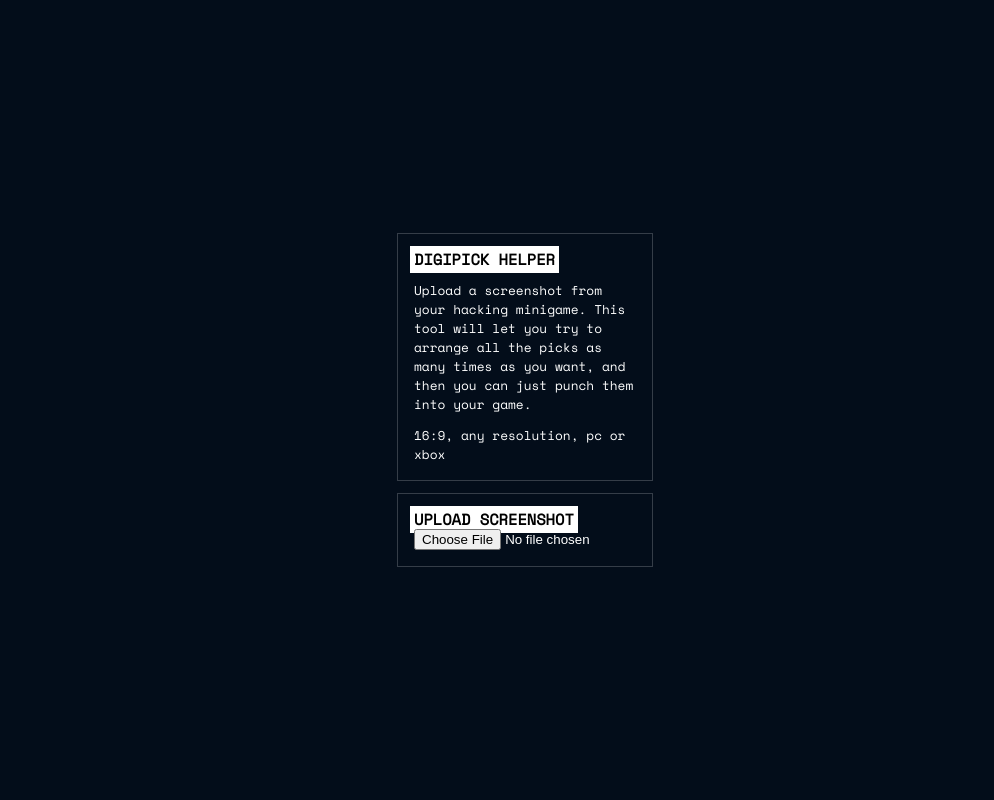
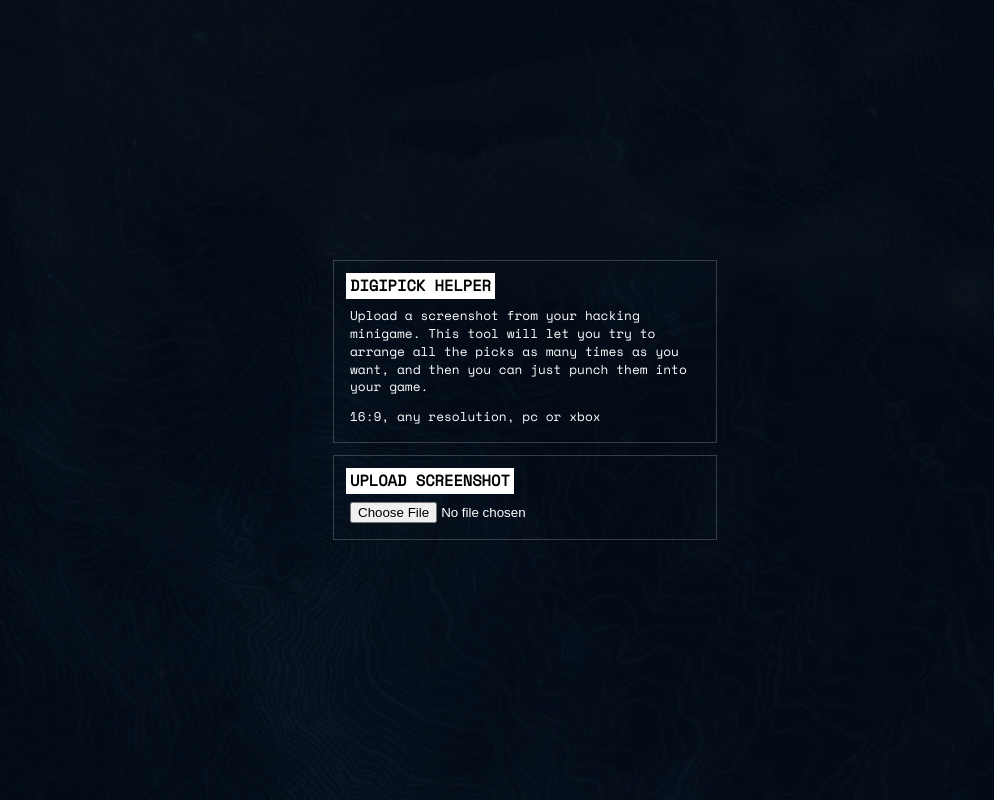
Before and after one commit to walaura/hack-studio, a React (Vite) app: page / in a window 1280 px wide. Shown: the whole page, without its empty margins (115-1109 px from the left). Built offline with nearby package versions, Linux system fonts and the light colour scheme.

Commit message:
wavy spacey stuff

```diff
--- a/src/App.tsx
+++ b/src/App.tsx
@@ -23,7 +23,7 @@ export default function App() {
       {!uploadedPhoto && !preset && (
         <div
           css={css`
-            width: 20em;
+            width: 30em;
           `}
         >
           <Upload
--- a/src/index.html
+++ b/src/index.html
@@ -41,7 +41,10 @@
         --divider: rgba(255,255,255,.2);
         --text: #fff;
         font: .8em "Space Mono";
+        line-height: 1.4;
         background-color: var(--background);
+        background-image: url(../static/wavy-spacey-stuff.webp);
+        background-size: cover;
         color: var(--text);
       }
       * {
--- a/src/route/Upload.tsx
+++ b/src/route/Upload.tsx
@@ -23,6 +23,7 @@ export default function Upload({
         </Flexbox>
       </Box>
       <Box>
+        <Flexbox gap={12} direction="column">
           <Title>Upload screenshot</Title>
           <input
             type="file"
@@ -32,15 +33,7 @@ export default function Upload({
               setUploadedPhoto(url);
             }}
           />
-        {uploadedPhoto && (
-          <button
-            onClick={() => {
-              setUploadedPhoto(null);
-            }}
-          >
-            Clear
-          </button>
-        )}
+        </Flexbox>
       </Box>
     </Flexbox>
   );
```
Also changed, not shown: static/wavy-spacey-stuff.webp (added). Lines whose indentation alone changed are shown as unchanged.
